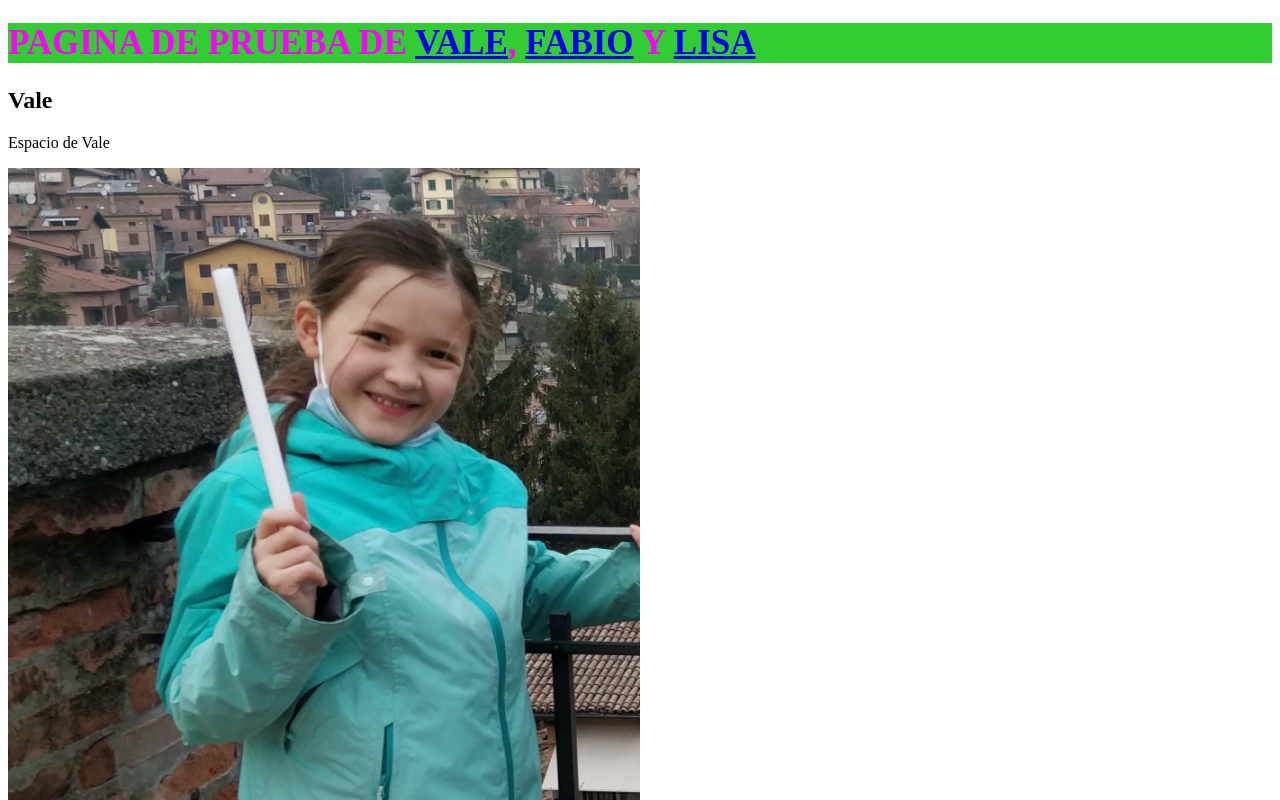
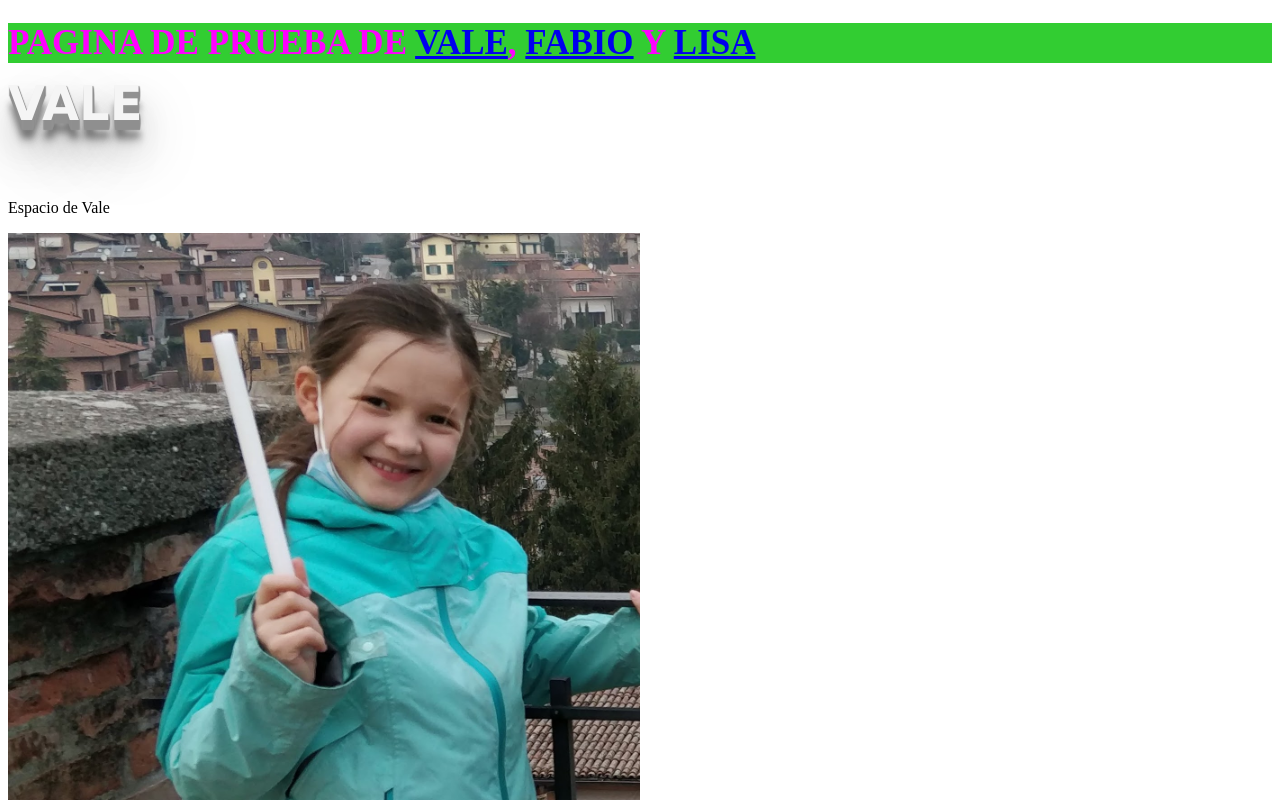
Before and after one commit to AndFilip/Sitio-Web-Prueba, a plain HTML site: page index.html in a window 1280 px wide. Shown: the top 800 px of the page. Drawn offline with Linux system fonts and the light colour scheme.

Commit message:
change style

```diff
--- a/index.html
+++ b/index.html
@@ -3,13 +3,13 @@
     <body>
         <link rel="stylesheet" type="text/css" href="style.css">
         <h1>Pagina de prueba de <a href="#first-h2">Vale</a>, <a href="#second-h2">Fabio</a> y <a href="#third-h2">Lisa</a></h1>
-        <h2 id="first-h2"><b>Vale</b></h2>
-        <p>Espacio de Vale </p>
+        <h2 id="first-h2" class=text>VALE</h2>
+        <p>Espacio de Vale</p>
         <img class=resize src="img/Vale.jpg" alt="Vale sorriso">
-        <h2 id="second-h2"><b>Fabio</b></h2>
+        <h2 id="second-h2" class=text>FABIO</h2>
         <p>Espacio de Fabio</p>
         <img class=resize src="img/Fabio.jpg" alt="Fabio carucha">
-        <h2 id="third-h2"><b>Lisa</b></h2>
+        <h2 id="third-h2" class=text><b>Lisa</b></h2>
         <p>Espacio de Lisa</p>
         <img class=resize src="img/Lisa.jpg" alt="Lisa contenta">
         <h2 id="fourth-h2"></h2>
--- a/style.css
+++ b/style.css
@@ -17,19 +17,28 @@ button {
     border-radius: 5px;
 }
 
-.row {
-  display: flex;
-  flex-wrap: wrap;
-  padding: 0 4px;
+.text {
+    position: relative;
+    top: 50%;
+    right: 50%;
+    transform: translate(50%,-50%);
+    text-transform: uppercase;
+    font-family: verdana;
+    font-size: 3em;
+    font-weight: 700;
+    color: #f5f5f5;
+    text-shadow: 1px 1px 1px #919191,
+        1px 2px 1px #919191,
+        1px 3px 1px #919191,
+        1px 4px 1px #919191,
+        1px 5px 1px #919191,
+        1px 6px 1px #919191,
+        1px 7px 1px #919191,
+        1px 8px 1px #919191,
+        1px 9px 1px #919191,
+        1px 10px 1px #919191,
+    1px 18px 6px rgba(16,16,16,0.4),
+    1px 22px 10px rgba(16,16,16,0.2),
+    1px 25px 35px rgba(16,16,16,0.2),
+    1px 30px 60px rgba(16,16,16,0.4);
 }
-
-/* Create two equal columns that sits next to each other */
-.column {
-  flex: 50%;
-  padding: 0 4px;
-}
-
-.column img {
-  margin-top: 8px;
-  vertical-align: middle;
-}
```
